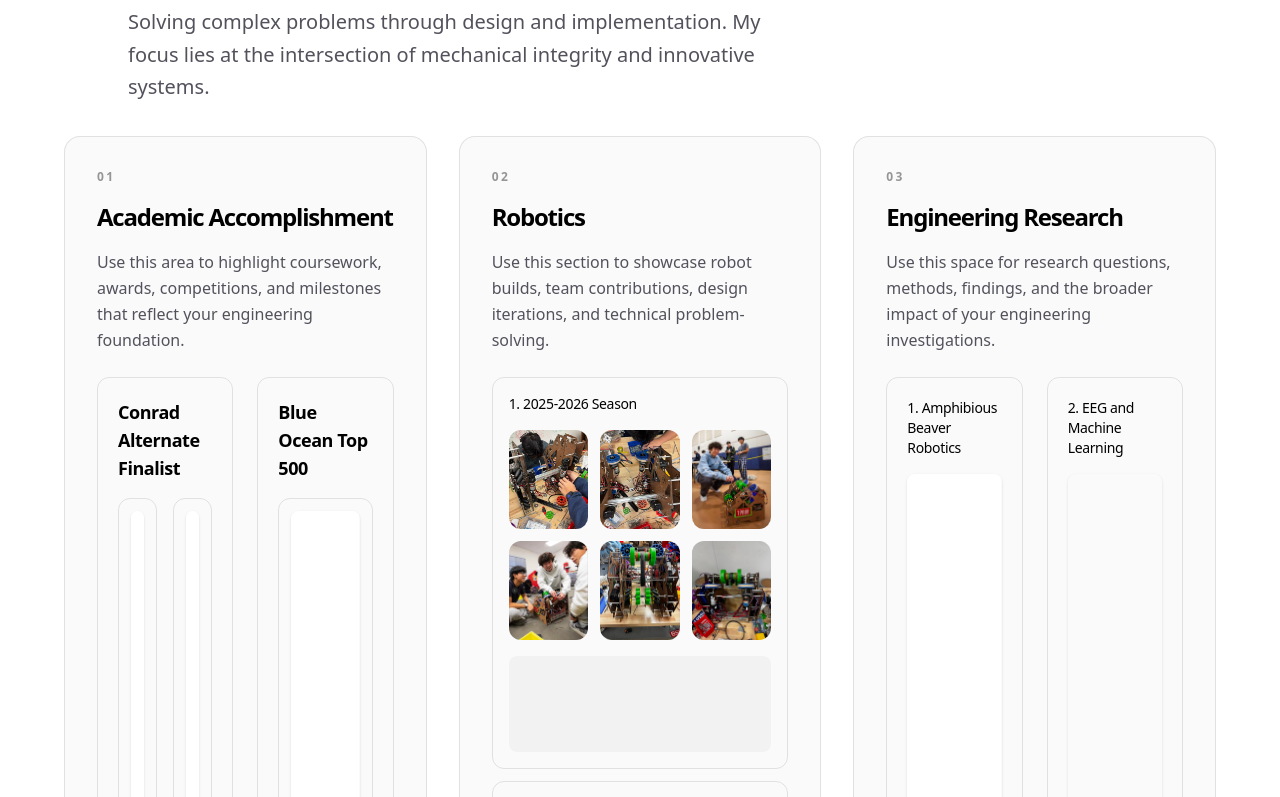
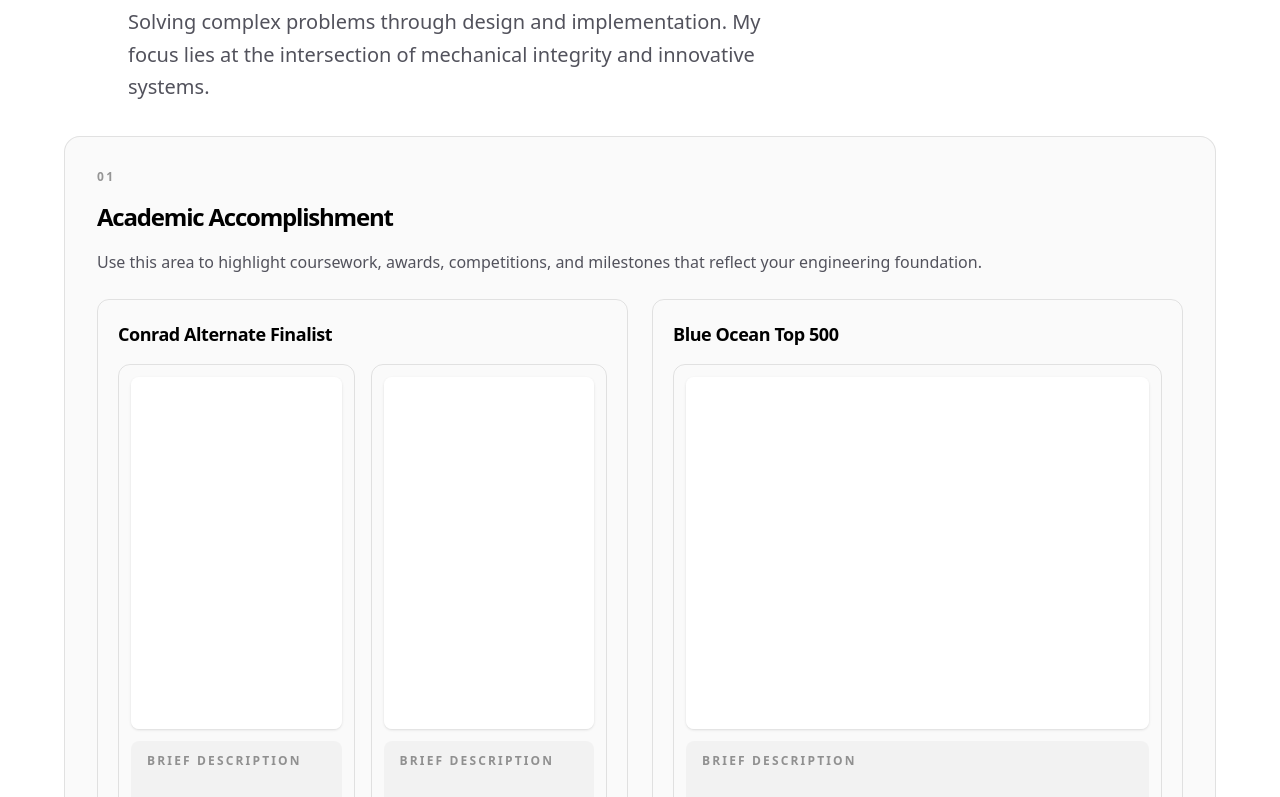
Before and after one commit to MHcave/website, a Next.js app: page / in a window 1280 px wide. Shown: the part 1763-2560 px from the top of the page. Built offline with nearby package versions, Linux system fonts and the light colour scheme; grey boxes are pictures that could not be loaded.

Commit message:
Stack engineering sections vertically

```diff
--- a/app/page.tsx
+++ b/app/page.tsx
@@ -448,7 +448,7 @@ export default function Home() {
                     </p>
                   </div>
                 </div>
-                <div className="grid grid-cols-1 lg:grid-cols-3 gap-8">
+                <div className="flex flex-col gap-8">
                   {section.sections && section.sections.map((engineeringSection, engineeringIndex) => (
                     <div
                       key={engineeringIndex}
```
